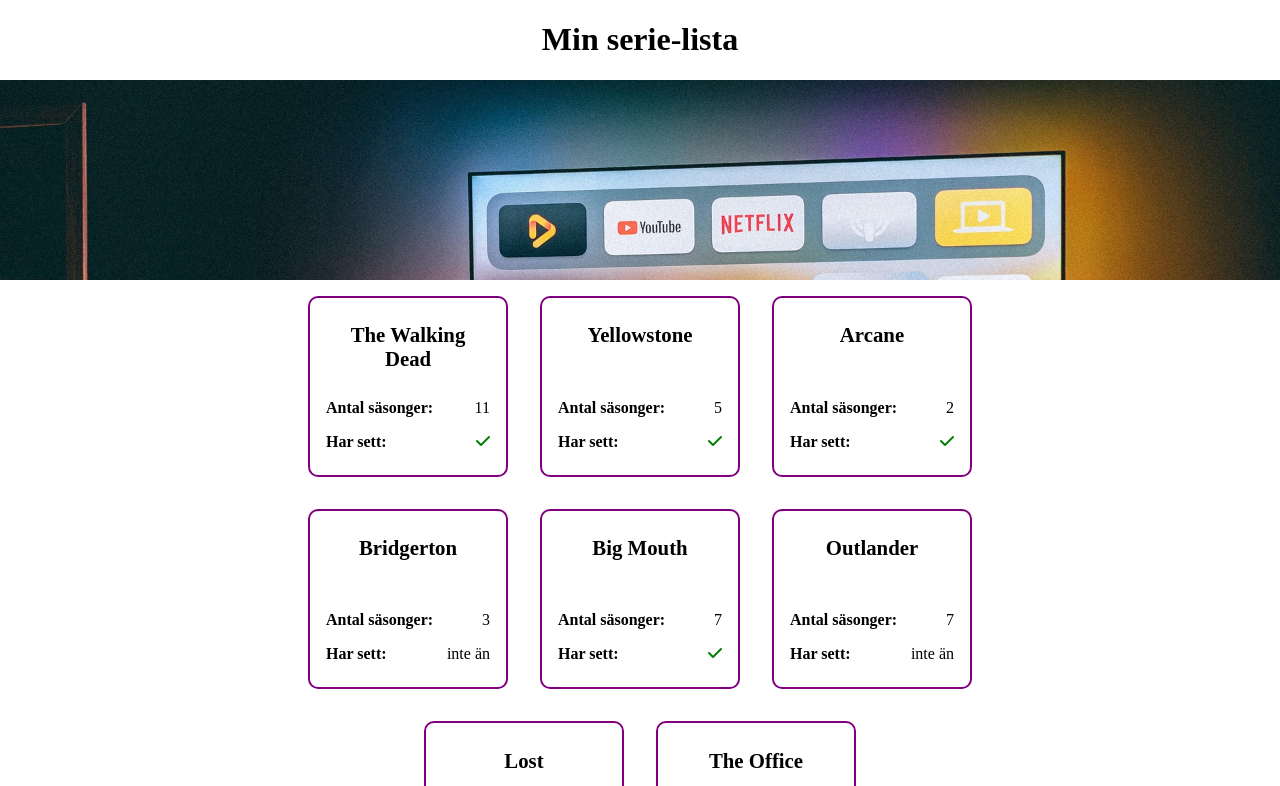
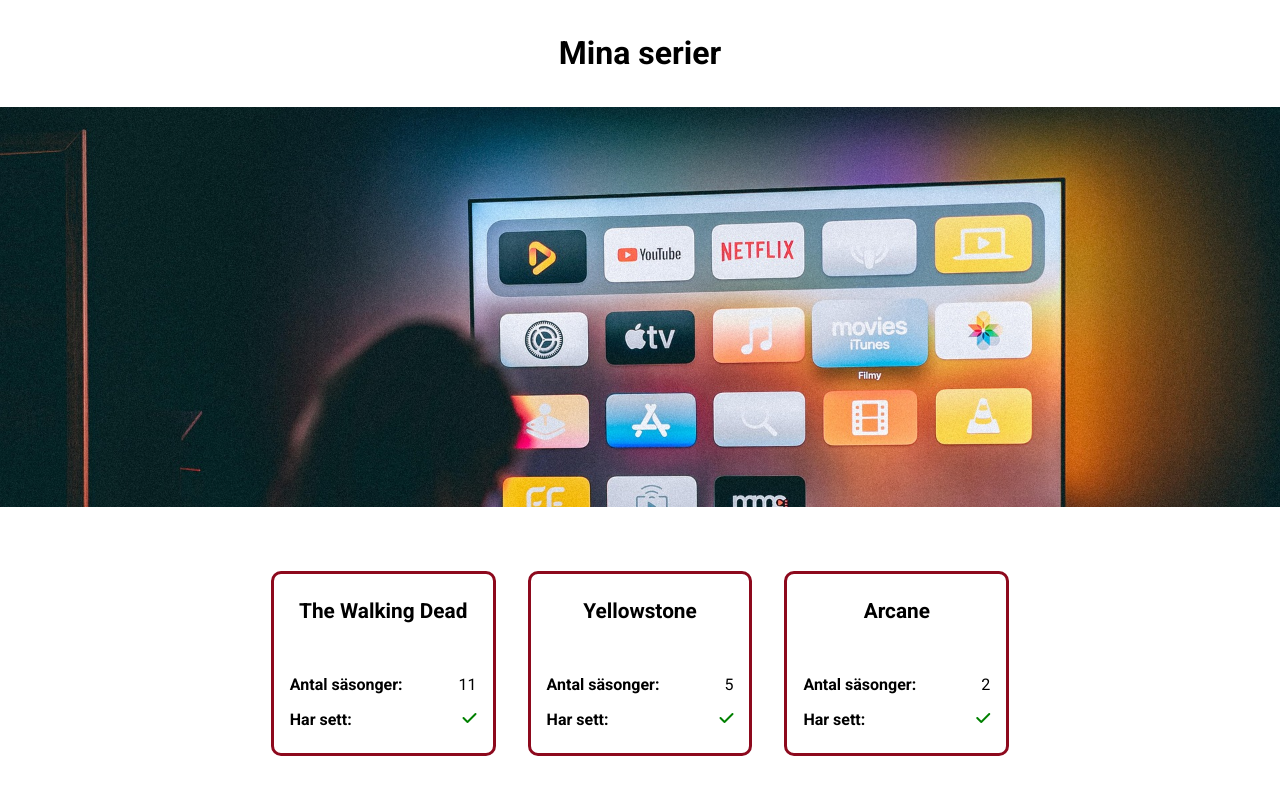
Before and after one commit to EmmaGorling/fordjupad_frontend_moment_1, a React (Vite) app: page / in a window 1280 px wide. Shown: the top 786 px of the page. Built offline with nearby package versions, Linux system fonts and the light colour scheme.

Commit message:
Ska mest troligt styla lite mer, men har en bra grund

```diff
--- a/src/App.tsx
+++ b/src/App.tsx
@@ -5,7 +5,7 @@ import Footer from './components/Footer';
 import TvShows from './components/TvShows';
 
 function App() {
-  const [title, setTitle] = useState("Min serie-lista")
+  const [title, setTitle] = useState("Mina serier")
   return (
     <>
       <Header siteTitle={title} />
--- a/src/components/Footer.css
+++ b/src/components/Footer.css
@@ -1,8 +1,12 @@
 footer {
     margin-top: auto;
     text-align: center;
+    border-top: 1px solid var(--red);
 }
 footer a {
     color: black;
     text-decoration-thickness: 1px;
 }
+footer a:hover {
+    color: var(--red);
+}
--- a/src/components/Header.css
+++ b/src/components/Header.css
@@ -1,5 +1,7 @@
+@import url(../variables.css);
 h1 {
     text-align: center;
+    line-height: 2em;
 }
 #hero-image {
     display: block;
@@ -8,3 +10,21 @@ h1 {
     background-size: cover;
     background-repeat: no-repeat;
 }
+
+@media (min-width: 650px) {
+    #hero-image {
+        height: 250px;
+    }
+}
+
+@media (min-width: 900px) {
+    #hero-image {
+        height: 300px;
+    }
+}
+
+@media (min-width: 1200px) {
+    #hero-image {
+        height: 400px;
+    }
+}
--- a/src/components/TvShows.css
+++ b/src/components/TvShows.css
@@ -1,3 +1,5 @@
+
+@import url(../variables.css);
 ul {
     display: flex;
     flex-wrap: wrap;
@@ -8,7 +10,7 @@ ul {
 }
 li {
     display: block;
-    border: 2px solid purple;
+    border: 3px solid var(--red);
     border-radius: 10px;
     margin: 1em;
     padding: 0.5em 1em;
--- a/src/index.css
+++ b/src/index.css
@@ -1,3 +1,4 @@
+@import url(./variables.css);
 #root {
   display: flex;
   flex-direction: column;
@@ -9,4 +10,8 @@
 }
 body {
   margin: 0;
+  font-family: "Roboto", serif;
 }
+main {
+  padding: 3em 0;
+}
--- /dev/null
+++ b/src/variables.css
@@ -0,0 +1,3 @@
+:root {
+    --red: #8d091d;
+}
```
